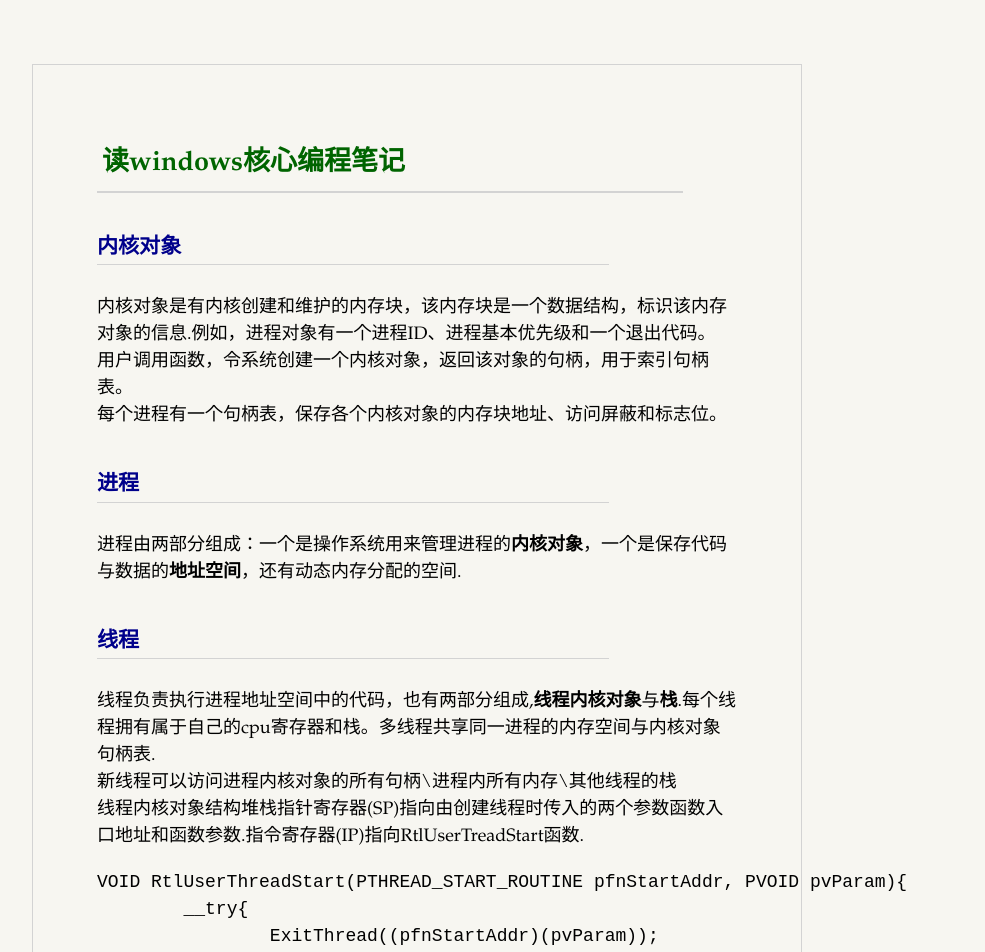
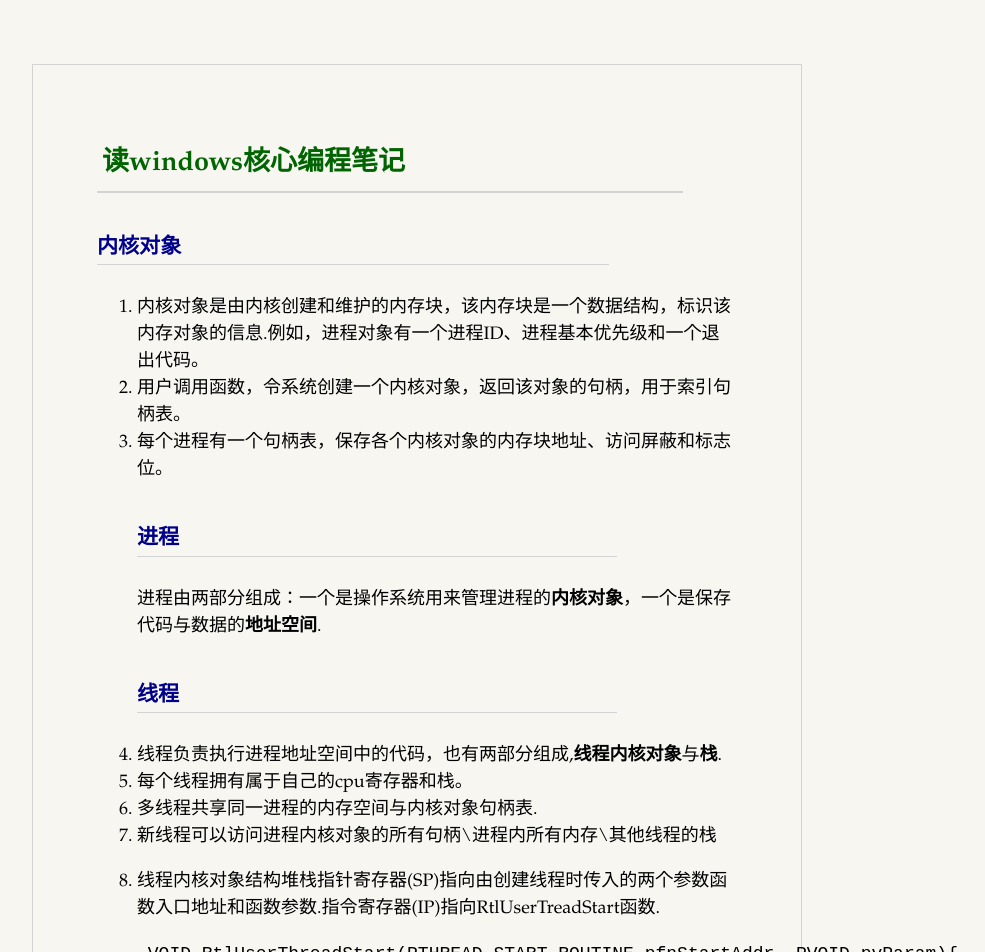
Before and after one commit to garydai/ruleEngine, a Jekyll site: the page built from _posts/2013-5-18-windows_core.md, in a window 1280 px wide. Shown: the top 952 px of the page, without its empty margins (224-1209 px from the left). Built offline with Jekyll 4.4.1, drawn with Linux system fonts in a browser that asks for light colours.

Commit message:
update blog

```diff
--- a/_posts/2013-5-18-windows_core.md
+++ b/_posts/2013-5-18-windows_core.md
@@ -7,24 +7,27 @@
 ##读windows核心编程笔记
 
 ###内核对象
-内核对象是有内核创建和维护的内存块，该内存块是一个数据结构，标识该内存对象的信息.例如，进程对象有一个进程ID、进程基本优先级和一个退出代码。
-用户调用函数，令系统创建一个内核对象，返回该对象的句柄，用于索引句柄表。
-每个进程有一个句柄表，保存各个内核对象的内存块地址、访问屏蔽和标志位。
+1.	内核对象是由内核创建和维护的内存块，该内存块是一个数据结构，标识该内存对象的信息.例如，进程对象有一个进程ID、进程基本优先级和一个退出代码。
+2. 用户调用函数，令系统创建一个内核对象，返回该对象的句柄，用于索引句柄表。
+3. 每个进程有一个句柄表，保存各个内核对象的内存块地址、访问屏蔽和标志位。
 ###进程
-进程由两部分组成：一个是操作系统用来管理进程的**内核对象**，一个是保存代码与数据的**地址空间**，还有动态内存分配的空间.
+进程由两部分组成：一个是操作系统用来管理进程的**内核对象**，一个是保存代码与数据的**地址空间**.
 ###线程
-线程负责执行进程地址空间中的代码，也有两部分组成,**线程内核对象**与**栈**.每个线程拥有属于自己的cpu寄存器和栈。多线程共享同一进程的内存空间与内核对象句柄表.
-新线程可以访问进程内核对象的所有句柄\进程内所有内存\其他线程的栈
-线程内核对象结构堆栈指针寄存器(SP)指向由创建线程时传入的两个参数函数入口地址和函数参数.指令寄存器(IP)指向RtlUserTreadStart函数.
+1. 线程负责执行进程地址空间中的代码，也有两部分组成,**线程内核对象**与**栈**.
+2. 每个线程拥有属于自己的cpu寄存器和栈。
+3. 多线程共享同一进程的内存空间与内核对象句柄表.
+4. 新线程可以访问进程内核对象的所有句柄\进程内所有内存\其他线程的栈
+5. 线程内核对象结构堆栈指针寄存器(SP)指向由创建线程时传入的两个参数函数入口地址和函数参数.指令寄存器(IP)指向RtlUserTreadStart函数.
 
-	VOID RtlUserThreadStart(PTHREAD_START_ROUTINE pfnStartAddr, PVOID pvParam){
-		__try{
-			ExitThread((pfnStartAddr)(pvParam));
+
+		VOID RtlUserThreadStart(PTHREAD_START_ROUTINE pfnStartAddr, PVOID pvParam){
+			__try{
+				ExitThread((pfnStartAddr)(pvParam));
+			}
+			__except(UnhandledExceptionFiler(GetExceptionInformation())){
+				ExitProcess(GetExceptionCode());
+			}
 		}
-		__except(UnhandledExceptionFiler(GetExceptionInformation())){
-			ExitProcess(GetExceptionCode());
-		}
-	}
 
 
 ![](https://github.com/garydai/garydai.github.com/raw/master/_posts/pic/windows_thread.PNG)
```
